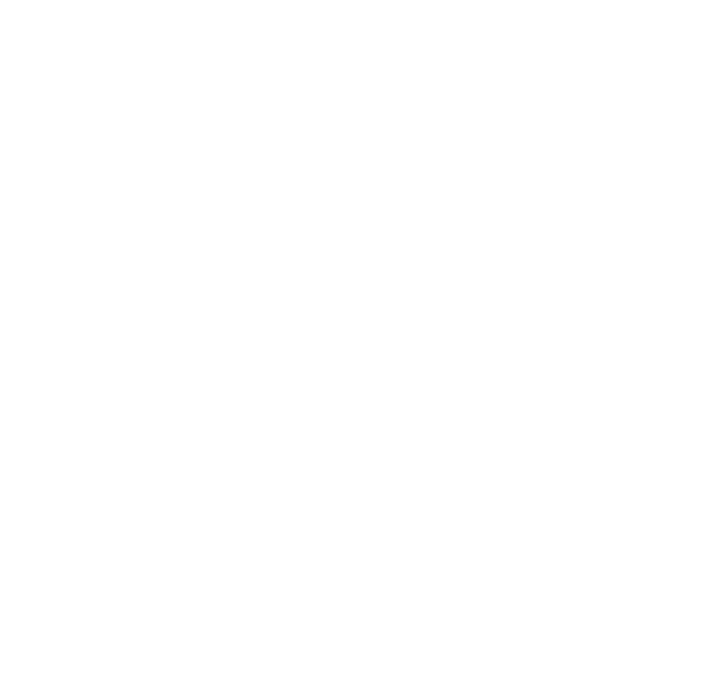
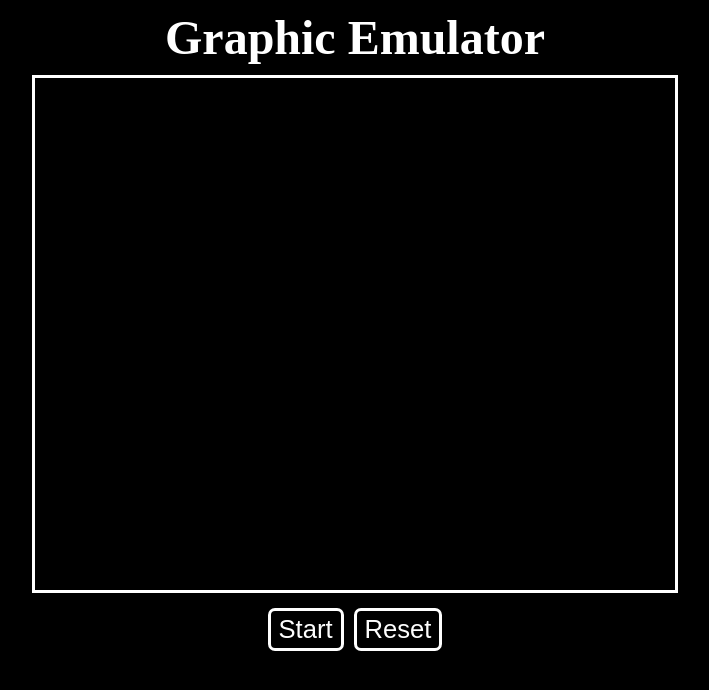
Before and after one commit to albinrosengrenn/Graphical-Design-Emulator, a plain HTML site: page index.html in a window 1280 px wide. Shown: the whole page, without its empty margins (285-994 px from the left). Drawn offline with Linux system fonts and the light colour scheme.

Commit message:
added styling

```diff
--- a/code.js
+++ b/code.js
@@ -1,3 +1,7 @@
+const canvas = document.querySelector("#canvas");
+const startBtn = document.querySelector("#startBtn");
+const resetBtn = document.querySelector("#resetBtn");
+
 class Display {
     constructor(x, y){
         this.bitmap = new Array(x*y)
--- a/index.html
+++ b/index.html
@@ -7,7 +7,13 @@
     <link rel="stylesheet" href="style.css">
 </head>
 <body>
-    <canvas></canvas>
+    <h1 id="title">Graphic Emulator</h1>
+    <canvas id="canvas" width="1000" height="800"></canvas>
+
+    <div id="buttons">
+        <button type="button" id="startBtn">Start</button>
+        <button type="button" id="resetBtn">Reset</button>
+    </div>
     <script src="code.js"></script>
 </body>
 </html>
--- a/style.css
+++ b/style.css
@@ -0,0 +1,41 @@
+*{
+    padding: 0;
+    margin: 0;
+}
+
+body{
+    background: black;
+}
+
+canvas{
+    display: block;
+    border: 3px solid white;
+    margin: auto;
+    width: 50%;
+}
+
+button{
+    color: #fefefe;
+    border: 3px solid #fefefe;
+    border-radius: 7px;
+    background: rgba(0,0,0,0.6);
+    font-size: 1.6rem;
+    padding: 0.25rem 0.5rem;
+    cursor: pointer;
+    outline: none;
+    text-transform: capitalize;
+    margin: 5px;
+}
+
+#title{
+    color: white;
+    text-align: center;
+    font-size: 3rem;
+    margin: 10px;
+}
+
+#buttons{
+    display: flex;
+    justify-content: center;
+    margin-top: 10px;
+}
```
